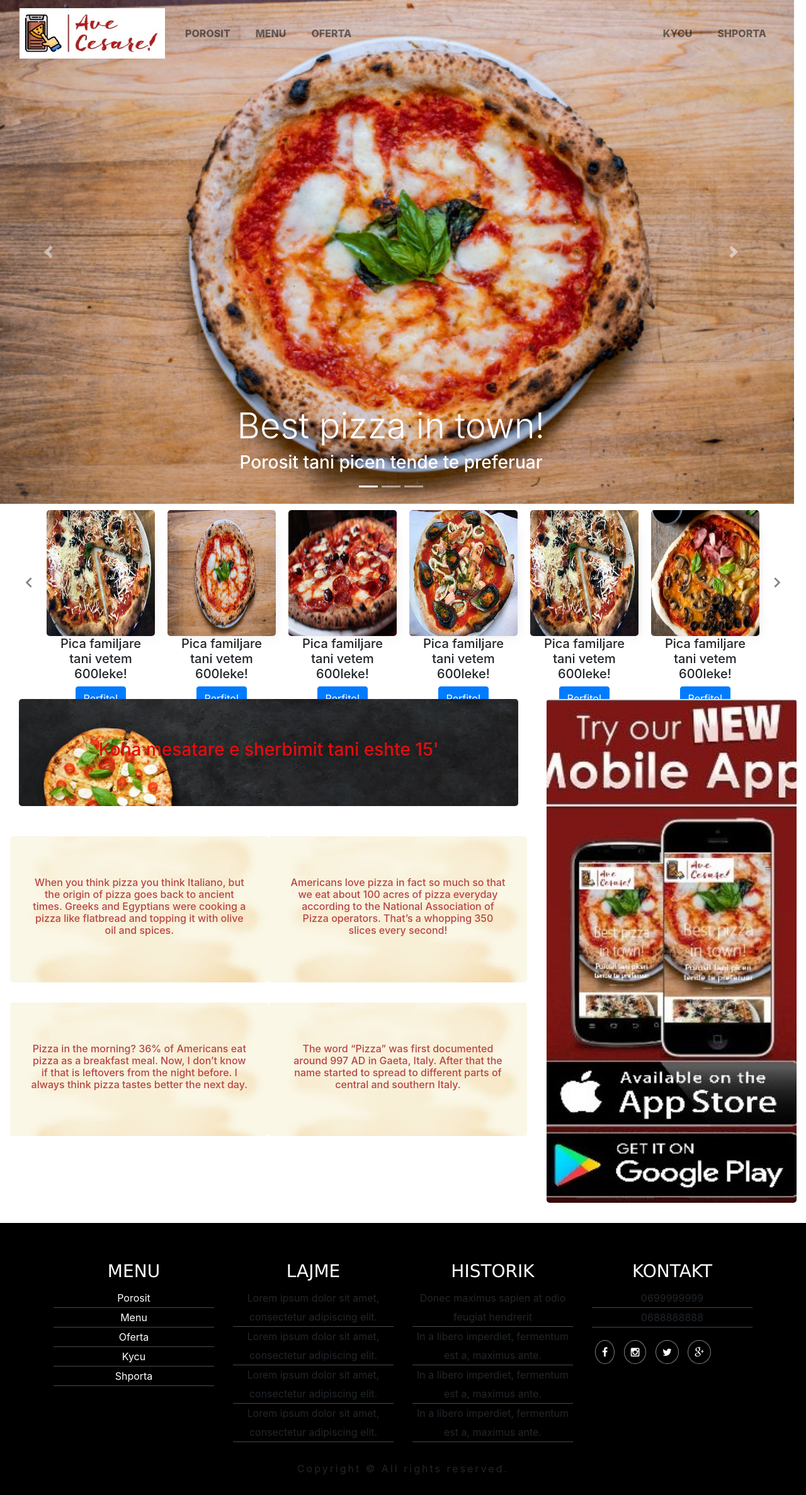
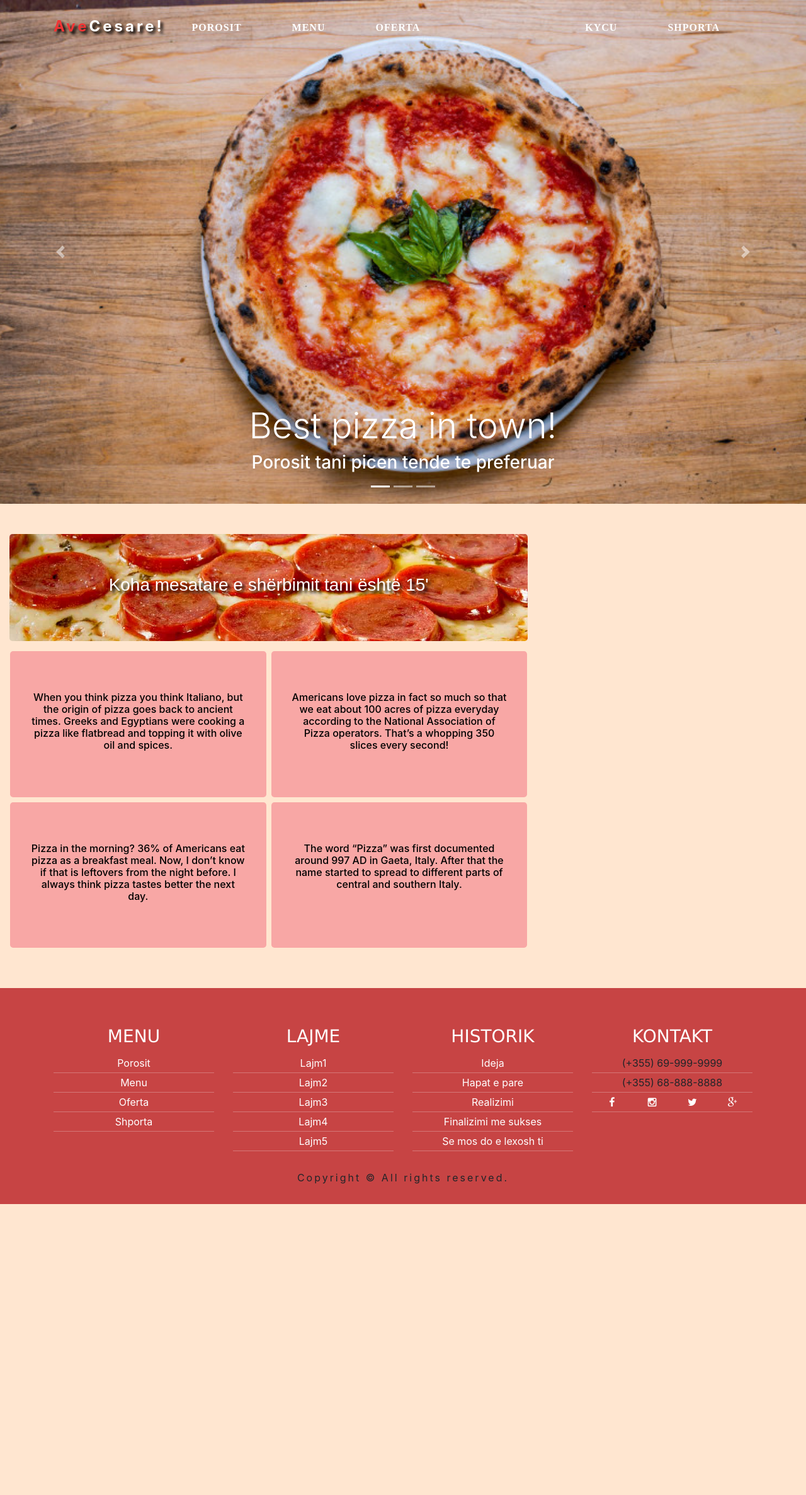
Before and after one commit to h-kevin/Ave-Cesare, a PHP site: page / in a window 1280 px wide. Shown: the whole page at 63% size. After the commit the page ends 1912 px from the top, so only its background shows below. Run offline with PHP 8.4, Linux system fonts and the light colour scheme.

Commit message:
worked on index.html, homepage.css and homepage.js

```diff
--- a/css/components/homepage.css
+++ b/css/components/homepage.css
@@ -1,53 +1,104 @@
-<<<<<<< HEAD
-/* Logo's size */
-=======
-/* *{
-    margin:0;
-    padding:0;
-}
-body{
-    margin: 1px 0px;
-} */
->>>>>>> 61bcea5b5261c1a8fd0f7dca23f3a5ef8de2d043
-#brand-image{
-    height: 80px;
+ /* Body background */
+
+ .homepage {
+     background-color: #FFE6D0;
+ }
+
+
+ /* Navigation Bar padding */
+
+.navigationbar {
+    padding: 20px 10px 20px 10px ;
 }
 
-.navbar{
-    z-index: 100;
-    background-color: transparent;
-    transition: background-color 0.7s;
-}
+/* Brand */
 
-.navbar-brand{
-    font-weight: 500;
-    font-size: 1.5em;
-}
+.navigationbar .container .navbar-brand {
+    display: flex;
+    justify-content: center;
+    color: white;
+    letter-spacing: 4px;
+    font-size: x-large;
+    text-shadow: 4px 4px 4px rgb(0, 0, 0);
 
-.nav-item{
-    font-weight: 800;
-    text-transform: uppercase;
-}
+  }
 
-/* media-query */
-@media (max-width: 992px) {
-    .nav-item {
-        font-size: small !important;
+  .navigationbar .container .navbar-brand b {
+      align-self: center;
+      padding-top: 4px;
+      padding-bottom: 10px;
+  }
+
+  /* Media query for navbar-brand */
+
+  @media (max-width: 292px ) {
+    .navigationbar .container .navbar-brand {
+        margin-right: 0px;
+        margin-left: 0px;
+    }
+    .navigationbar .container .navbar-toggler {
+        padding-left: 0px;
     }
 }
 
-.mycarousel {
-    width: 100vw;
-    margin-left: -19px;
-}
+  /* Ave */
 
-/* to make the carousel responsive */
-.carousel-item-next, .carousel-item-prev, .carousel-item.active {
-    display: block !important;
-}
+  .navigationbar .container .navbar-brand span {
+    color: rgb(240, 53, 53);
+  }
+
+ /* Toggler */
+
+.navigationbar .container .navbar-toggler i {
+    color: white;
+  }
+
+/* Menu items */
+
+.navigationbar .container .navbar-collapse .navbar-nav .nav-item {
+    padding-left: 20px;
+    padding-right: 20px;
+    font-weight: bolder;
+  }
+
+.navigationbar .container .navbar-collapse .navbar-nav .nav-item a {
+    font-family: primary-light;
+    color: white;
+    font-size: medium;
+    letter-spacing: 1px;
+    border-bottom: 2px solid transparent;
+    transition: border-color 0.6s;
+  }
+
+.navigationbar .container .navbar-collapse .navbar-nav .nav-item a:hover {
+    border-color: white;
+  }
+
+/* Media queries for navigation bar */
+
+@media screen and (max-width: 991px) {
+    .navigationbar .container {
+      margin-left: 5px;
+      margin-right: 5px;
+    }
+
+    .navigationbar .container .navbar-collapse .navbar-nav {
+      padding-top: 15px;
+    }
+
+    .navigationbar .container .navbar-collapse .navbar-nav .nav-item {
+      padding-left: 0;
+    }
+
+    .navigationbar .container .navbar-collapse .navbar-nav .nav-item a {
+      border-bottom: none;
+      font-size: small;
+    }
+  }
 
 /* first slide */
-.carousel-inner .carousel-item .first{
+
+.carousel-inner .carousel-item .first {
   background-image: url("../../img/ave-cesare1.jpg");
   background-size: cover;
   background-position: center;
@@ -56,7 +107,8 @@
 }
 
 /* second slide */
-.carousel-inner .carousel-item .second{
+
+.carousel-inner .carousel-item .second {
   background-image: url("../../img/ave-cesare2.jpg");
   background-size: cover;
   background-position: center;
@@ -65,124 +117,66 @@
  }
 
 /* third slide */
-.carousel-inner .carousel-item .third{
-  background-image: url("../../img/ave-cesare4.jpg");
+
+.carousel-inner .carousel-item .third {
+  background-image: url("../../img/ave-cesare8.jpg");
   background-size: cover;
   background-position: center;
   width: 100%;
   height: 100vh;
 }
 
-.post-slider{
-    position: relative;
-}
+/* Banner background */
 
-/* next card */
-.post-slider .next{
-    position: absolute;
-    top: 35%;
-    right: 30px;
-    margin-left: 15px;
-    font-size: 2em;
-    color:gray;
-    cursor: pointer;
-}
-
-/* previous card */
-.post-slider .prev{
-    position: absolute;
-    top: 35%;
-    left: 30px;
-    font-size: 2em;
-    color:gray;
-    cursor: pointer;
-}
-
-.post-slider .post-wrapper{
-    width: 90%;
-    height: 310px;
-    margin: 0px auto;
-    overflow: hidden;
-    padding: 10px 0px 10px 0px;
-}
-
-/* each card */
-.post-slider .post-wrapper .post{
-    width: 300px;
-    height: 310px;
-    display: inline-block;
-    margin: 0px 10px;
-    background: white;
-    border-radius: 5px;
-}
-
-/* information for each card */
-.post-slider .post-wrapper .post .post-info{
-    height: 110px;
-    padding: 0px 10px;
-    text-align: center;
-
-}
-
-
-/* .post-slider .post-wrapper .post .btn-primary{
-    padding: 0px 30px;
-    margin: 0px 23px;
-} */
-.post-slider .post-wrapper .post .slider-image{
-    width: 100%;
-    height:200px;
-    border-radius: 5px 5px 5px 5px;
-    box-shadow: 1rem 1rem 1rem -1rem #a0a0a033;
-}
-
-
-.my-row .my-leftcontainer .jumbotron{
-    background-image: url("../../img/bannerbckgr.webp");
+.my-row .my-leftcontainer .servicetime .jumbotron {
+    background-image: url("../../img/pizzabanner.jpg");
     background-size: cover;
     background-repeat: no-repeat;
 }
 
 
-#banner{
-    color: rgb(226, 14, 14);
+#banner {
+    font-family: fantasy;
+    color: rgb(255, 255, 255);
+    text-shadow: 4px 4px 4px rgb(0, 0, 0);
     text-align: center;
 }
 
-.my-row .my-leftcontainer .fourinfo .jumbotron{
-    background-image: url("../../img/infobckgr.jpg");
-    background-size: cover;
-    background-repeat: no-repeat;
+/* 4 infos */
+
+.my-row .my-leftcontainer .fourinfo .jumbotron {
+    background-color: rgba(248, 163, 163, 0.945);
 }
 
-.my-row .my-leftcontainer .fourinfo .jumbotron h6{
-    color: rgb(185, 69, 69);
+.my-row .my-leftcontainer .fourinfo .jumbotron h6 {
+    color: rgb(0, 0, 0);
     text-align: center;
 }
 
-.my-row .my-rightcontainer .jumbotron{
-    background-image: url("../../img/mobileapp.jpg");
+/* mobile-version */
+
+.my-row .my-rightcontainer .mobile {
+    background-image: url("../../img/side-content.png");
     background-size: cover;
     background-position: center;
-    width: 100%;
-    height: 100vh;
 }
 
-/* footer design */
-.footer .mylastcontainer .mylastrow h2 h3{
+/* footer */
+
+.footer {
+    background: rgb(199, 68, 68);
+    padding-top: 50px;
+}
+
+.footer .mylastcontainer .mylastrow h2 h3 {
     color:#fff;
 }
 
-.footer .mylastcontainer .mylastrow h2{
+.footer .mylastcontainer .mylastrow h2 {
     font-size: 18px;
 }
 
-.footer{
-    background: rgb(0, 0, 0);
-    padding-top: 50px;
-}
-
-.footer-item h3{
+.footer-item h3 {
     font-family: 'Lucida Grande';
     color: rgb(255, 255, 255);
     margin: 10px 0;
@@ -191,32 +185,34 @@
     text-shadow: cornsilk;
 }
 
-.footer-item ul{
+.footer-item ul {
     margin: 0;
     padding: 0;
     list-style: none;
     text-align: justify;
 }
 
-.footer-item ul li{
+.footer-item ul li {
     border-bottom: 1px solid rgba(243, 236, 236, 0.3);
     line-height: 30px;
     text-align: center;
 }
 
 /* quick menu */
-.footer-item ul li a{
+
+.footer-item ul li a {
     text-decoration: none;
     color: #fff;
     transition: 0.3s;
 }
 
 /* quick menu on hover */
-.footer-item ul li a:hover{
+
+.footer-item ul li a:hover {
     color: crimson;
 }
 
-.footer-item i{
+.footer-item i {
     margin: 20px 5px;
     padding: 10px;
     color: #fff;
@@ -224,8 +220,21 @@
     border: 1px solid grey;
 }
 
+.footer-item .socmed {
+    display: grid;
+    grid-template-columns: 0fr 1fr 1fr 1fr 1fr 0fr;
+}
+
+/* media query for social media icons */
+
+@media (max-width: 768px ) {
+    .footer-item .socmed {
+        grid-template-columns: 2fr 1fr 1fr 1fr 1fr 2fr;
+    }
+}
+
 /* &copy */
-.footer .footer-bottom{
+.footer .footer-bottom {
     text-align: center;
     letter-spacing: 3px;
     padding: 30px;
--- a/index.html
+++ b/index.html
@@ -13,35 +13,33 @@
    <link href="https://fonts.googleapis.com/icon?family=Material+Icons" rel="stylesheet" />
  </head>
 
- <body>
-   <!-- Navigation Bar -->
-   <nav class="navbar navbar-expand-md navbar-light fixed-top">
-     <div class="container-fluid">
-        <a class="navbar-brand mr-4" href="#"><img id="brand-image" src="img/logoavecesare.jpg"
-         class="img-responsive" alt="Logo"></a>
-        <button class="navbar-toggler" type="button" data-toggle="collapse" data-target="#navbarResponsive"
-        aria-controls="navbarsExampleDefault" aria-expanded="false" aria-label="Toggle navigation">
-        <span class="navbar-toggler-icon"></span>
+ <body class="homepage">
+    <!-- Navigation Bar -->
+   <nav class="navbar navbar-expand-md fixed-top navigationbar">
+     <div class="container d-flex">
+       <a class="navbar-brand py-0 align-self-center" href="#"><b><span>Ave</span>Cesare!</b></a>
+       <button class="navbar-toggler" type="button" data-toggle="collapse" data-target="#navbarResponsive"
+        aria-controls="navbarResponsive" aria-expanded="false" aria-label="Toggle navigation">
+        <i class="material-icons">menu</i>
         </button>
-
        <div class="collapse navbar-collapse" id="navbarResponsive">
-         <ul class="navbar-nav mr-auto">
+         <ul class="navbar-nav py-0 mr-auto">
            <li class="nav-item  mr-4">
-             <a class="nav-link" href="#">Porosit </a>
+             <a class="nav-link" href="#">POROSIT </a>
            </li>
-           <li class="nav-item  mr-4">
-             <a class="nav-link" href="#">Menu</a>
+           <li class="nav-item mr-4">
+             <a class="nav-link" href="#">MENU</a>
            </li>
-           <li class="nav-item  mr-4">
-             <a class="nav-link" href="#">Oferta</a>
+           <li class="nav-item mr-4">
+             <a class="nav-link" href="#">OFERTA</a>
            </li>
          </ul>
-         <ul class="navbar-nav navbar-right">
-           <li class="nav-item  mr-4">
-             <a class="nav-link" href="#">Kycu</a>
+         <ul class="navbar-nav py-0 navbar-right">
+           <li class="nav-item mr-4">
+             <a class="nav-link" href="#">KYCU</a>
            </li>
-           <li class="nav-item  mr-4">
-             <a class="nav-link" href="#">Shporta</a>
+           <li class="nav-item mr-4">
+             <a class="nav-link" href="#">SHPORTA</a>
            </li>
          </ul>
        </div>
@@ -49,7 +47,7 @@
    </nav>
 
    <!-- Carousel -->
-   <div id="mycarousel" class="carousel slide carousel-fade vh-100 mycarousel" data-ride="carousel">
+   <div id="mycarousel" class="carousel slide carousel-fade mb-5 w-100 vh-100 mycarousel" data-ride="carousel" data-pause="false" >
      <!-- Indicators -->
      <ol class="carousel-indicators">
        <li data-target="#mycarousel" data-slide-to="0" class="active"></li>
@@ -83,120 +81,40 @@
      </a>
     </div>
 
-    <!-- Page Wrapper -->
-    <div class="page-wrapper">
-      <!-- Card Slider -->
-      <div class="post-slider">
-       <!-- Left and right icons -->
-       <i class="material-icons prev">chevron_left</i>
-       <i class="material-icons next">chevron_right</i>
-       <!-- all of the cards -->
-       <div class="post-wrapper">
-         <div class="post">
-           <img src="img/ave-cesare4.jpg" alt="foto" class="slider-image">
-           <div class="post-info">
-             <h5> Pica familjare tani vetem 600leke!</h5>
-             <button type="button" class="btn btn-primary">Perfito!</button>
-           </div>
-         </div>
-         <div class="post">
-           <img src="img/ave-cesare1.jpg" alt="foto" class="slider-image">
-           <div class="post-info">
-             <h5> Pica familjare tani vetem 600leke!</h5>
-             <button type="button" class="btn btn-primary">Perfito!</button>
-           </div>
-         </div>
-         <div class="post">
-           <img src="img/ave-cesare2.jpg" alt="foto" class="slider-image">
-            <div class="post-info">
-             <h5> Pica familjare tani vetem 600leke!</h5>
-             <button type="button" class="btn btn-primary">Perfito!</button>
-            </div>
-         </div>
-         <div class="post">
-           <img src="img/ave-cesare3.jpg" alt="foto" class="slider-image">
-           <div class="post-info">
-             <h5> Pica familjare tani vetem 600leke!</h5>
-             <button type="button" class="btn btn-primary">Perfito!</button>
-           </div>
-          </div>
-          <div class="post">
-            <img src="img/ave-cesare4.jpg" alt="foto" class="slider-image">
-            <div class="post-info">
-             <h5> Pica familjare tani vetem 600leke!</h5>
-             <button type="button" class="btn btn-primary">Perfito!</button>
-            </div>
-          </div>
-          <div class="post">
-            <img src="img/ave-cesare5.jpg" alt="foto" class="slider-image">
-            <div class="post-info">
-             <h5> Pica familjare tani vetem 600leke!</h5>
-             <button type="button" class="btn btn-primary">Perfito!</button>
-            </div>
-          </div>
-          <div class="post">
-            <img src="img/ave-cesare6.jpg" alt="foto" class="slider-image">
-            <div class="post-info">
-             <h5> Pica familjare tani vetem 600leke!</h5>
-             <button type="button" class="btn btn-primary">Perfito!</button>
-            </div>
-          </div>
-          <div class="post">
-            <img src="img/ave-cesare7.jpg" alt="foto" class="slider-image">
-            <div class="post-info">
-             <h5> Pica familjare tani vetem 600leke!</h5>
-             <button type="button" class="btn btn-primary">Perfito!</button>
-            </div>
-          </div>
-          <div class="post">
-            <img src="img/ave-cesare8.jpg" alt="foto" class="slider-image">
-            <div class="post-info">
-             <h5> Pica familjare tani vetem 600leke!</h5>
-             <button type="button" class="btn btn-primary">Perfito!</button>
-            </div>
-          </div>
-          <div class="post">
-            <img src="img/ave-cesare4.jpg" alt="foto" class="slider-image">
-            <div class="post-info">
-             <h5> Pica familjare tani vetem 600leke!</h5>
-             <button type="button" class="btn btn-primary">Perfito!</button>
-            </div>
-          </div>
+    <!-- Card carousel -->
 
-        </div>
-      </div>
-   </div>
+
 
    <!-- Banners and side-content -->
-   <div class="container-fluid">
+   <div class="container-fluid mb-5">
      <div class="row my-row">
         <div class="container my-leftcontainer col-md-8 col-12">
-          <div class="col-12">
-            <div class="jumbotron">
-              <h3 id="banner"> Koha mesatare e sherbimit tani eshte 15'</h3>
+          <div class="col-12 servicetime px-0">
+            <div class="jumbotron mb-0">
+              <h3 id="banner"> Koha mesatare e shërbimit tani është 15'</h3>
             </div>
           </div>
           <div class="row p-3 fourinfo">
-          <div class="col-md-6 col-12 jumbotron">
+          <div class="col-md mr-md-1 mb-2 col-12 jumbotron">
             <h6> When you think pizza you think Italiano, but the origin of pizza
               goes back to ancient times. Greeks and Egyptians were cooking a pizza
               like flatbread and topping it with olive oil and spices.
             </h6>
           </div>
-          <div class="col-md-6 col-12 jumbotron">
+          <div class="col-md ml-md-1 mb-2 col-12 jumbotron">
             <h6>Americans love pizza in fact so much so that we eat about 100
               acres of pizza everyday according to the National Association of Pizza
               operators. That’s a whopping 350 slices every second!
             </h6>
           </div>
           <div class="w-100"></div>
-          <div class="col-md-6 col-12 jumbotron">
+          <div class="col-md mr-md-1 mb-2 mb-md-0 col-12 jumbotron">
             <h6>Pizza in the morning? 36% of Americans eat pizza as a breakfast
               meal. Now, I don’t know if that is leftovers from the night before.
               I always think pizza tastes better the next day.
             </h6>
           </div>
-          <div class="col-md-6 col-12 jumbotron">
+          <div class="col-md ml-md-1 mb-0 col-12 jumbotron">
             <h6>The word “Pizza” was first documented around 997 AD in Gaeta,
               Italy. After that the name started to spread to different parts
               of central and southern Italy.
@@ -205,7 +123,7 @@
           </div>
         </div>
         <div class="container col-md-4 col-12 my-rightcontainer">
-          <div class="jumbotron"></div>
+          <div class="mobile mw-100 mh-100"></div>
         </div>
       </div>
    </div>
@@ -215,45 +133,50 @@
     <div class="footer">
       <div class="container mylastcontainer">
         <div class="row mylastrow">
-          <div class="col-md-3 col-sm-6 col-xs-12 footer-item">
+          <div class="col-12 col-md-3 footer-item">
             <h3>Menu</h3>
             <ul>
               <li><a href=#>Porosit</a></li>
               <li><a href=#>Menu</a></li>
               <li><a href=#>Oferta</a></li>
-              <li><a href=#>Kycu</a></li>
               <li><a href=#>Shporta</a></li>
             </ul>
           </div>
-          <div class="col-md-3 col-sm-6 col-xs-12 footer-item">
+          <div class="col-12 col-md-3 footer-item">
             <h3>Lajme</h3>
             <ul>
-              <li>Lorem ipsum dolor sit amet, consectetur adipiscing elit.</li>
-              <li>Lorem ipsum dolor sit amet, consectetur adipiscing elit.</li>
-              <li>Lorem ipsum dolor sit amet, consectetur adipiscing elit.</li>
-              <li>Lorem ipsum dolor sit amet, consectetur adipiscing elit.</li>
+              <li><a href=#>Lajm1</a></li>
+              <li><a href=#>Lajm2</a></li>
+              <li><a href=#>Lajm3</a></li>
+              <li><a href=#>Lajm4</a></li>
+              <li><a href=#>Lajm5</a></li>
             </ul>
 
           </div>
-          <div class="col-md-3 col-sm-6 col-xs-12 footer-item">
+          <div class="col-12 col-md-3 footer-item">
             <h3>Historik</h3>
             <ul>
-              <li>Donec maximus sapien at odio feugiat hendrerit</li>
-              <li>In a libero imperdiet, fermentum est a, maximus ante.</li>
-              <li>In a libero imperdiet, fermentum est a, maximus ante.</li>
-              <li>In a libero imperdiet, fermentum est a, maximus ante.</li>
+              <li><a href=#>Ideja</a></li>
+              <li><a href=#>Hapat e pare</a></li>
+              <li><a href=#>Realizimi</a></li>
+              <li><a href=#>Finalizimi me sukses</a></li>
+              <li><a href=#>Se mos do e lexosh ti</a></li>
             </ul>
           </div>
-          <div class="col-md-3 col-sm-6 col-xs-12 footer-item">
-            <h3>Kontakt</h3>
-            <ul>
-              <li>0699999999</li>
-              <li>0688888888</li>
+          <div class="d-flex flex-column col-12 col-md-3 footer-item">
+            <h3 class="align-self-center">Kontakt</h3>
+            <ul class="align-self-center w-100">
+              <li>(+355) 69-999-9999</li>
+              <li>(+355) 68-888-8888</li>
             </ul>
-            <a href=#><i class="fa fa-facebook"></i></a>
-            <a href=#><i class="fa fa-instagram"></i></a>
-            <a href=#><i class="fa fa-twitter"></i></a>
-            <a href=#><i class="fa fa-google-plus"></i></a>
+            <ul class="socmed align-self-center w-100">
+              <li class="w-100"></li>
+              <li class="soc"><a href=# class="fa fa-facebook"></a></li>
+              <li class="soc"><a href=# class="fa fa-instagram"></a></li>
+              <li class="soc"><a href=# class="fa fa-twitter"></a></li>
+              <li class="soc"><a href=# class="fa fa-google-plus"></a></li>
+              <li class="w-100"></li>
+           </ul>
           </div>
         </div>
       </div>
--- a/pages/admin_panel.html
+++ b/pages/admin_panel.html
@@ -22,7 +22,7 @@
         </div>
 
         <div class="table-responsive text-right">
-        <button type="button" id="add_button" data-target="#userModalAdd" data-toggle="modal" class="btn btn-primary btn-lg align-self-end">Shto</button>
+        <button type="button" id="add_button" data-target="#userModalAdd" data-toggle="modal" class="btn btn-primary btn-lg btn-block justify-content-center">Shto</button>
         </div>
     </div>
 
```
Also changed, not shown: js/homepage.js (+20 -36 lines), img/avecesarelogo.jpg (deleted), img/bannerbckgr.webp (deleted), img/infobckgr.jpg (deleted), img/logoavecesare.jpg (deleted), img/mobileapp.jpg (deleted), img/pizzabanner.jpg (added), img/side-content.png (added), 1 other file.
